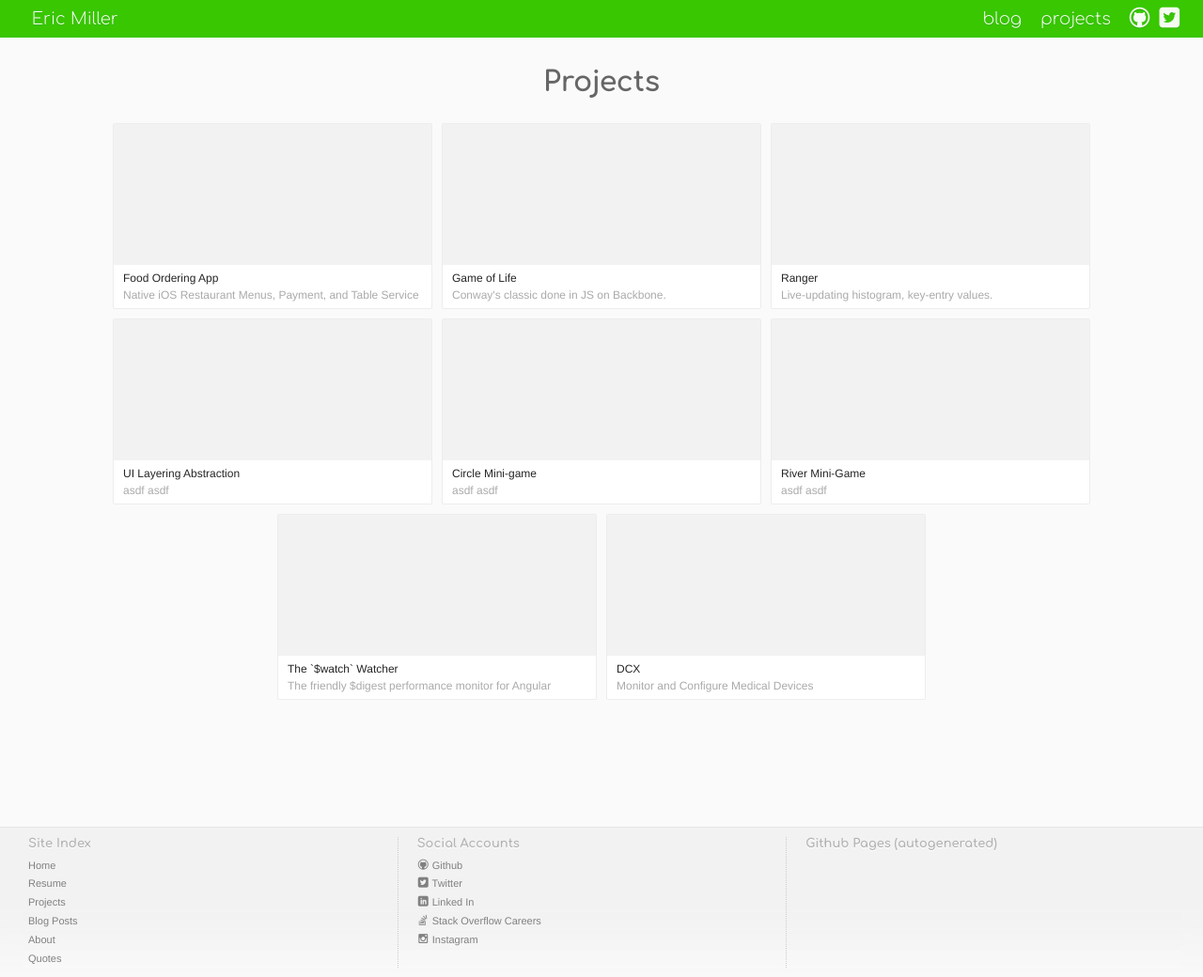
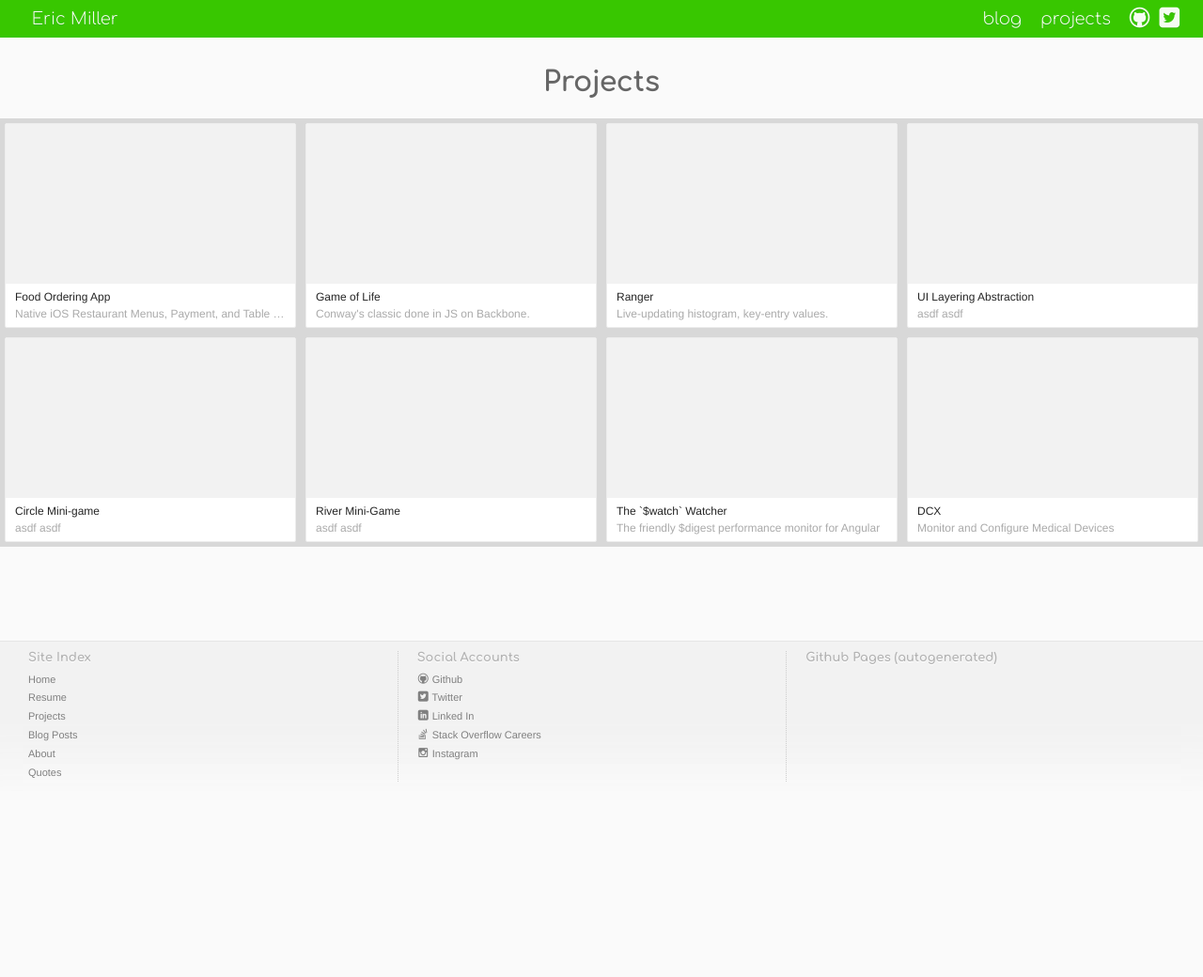
Before and after one commit to SimplGy/simplgy.github.io, a Jekyll site: the page built from projects/index.html, in a window 1280 px wide. Shown: the whole page at 94% size. Built offline with Jekyll 4.4.1, drawn with Linux system fonts in a browser that asks for light colours; after the commit the page ends 900 px from its top, so only the background shows below that.

Commit message:
Reeeeeally nice, precise responsive grid of cards

```diff
--- a/projects/index.html
+++ b/projects/index.html
@@ -3,8 +3,6 @@ categories:
 - projects
 title: Projects
 ---
-
-<div class="padder">
 
   <h2>Projects</h2>
 
@@ -13,8 +11,6 @@ title: Projects
       {% include li-project-card.html %}
     {% endfor %}
   </ol>
-
-</div>
 
 
 <!--
--- a/projects/projectsPage.css
+++ b/projects/projectsPage.css
@@ -10,43 +10,43 @@
       .projectsPage h2 {
         margin-bottom: 5px; } }
 
-.card {
-  max-width: 350px;
-  width: 33%; }
-  .card a {
-    margin: 3px; }
-  .card figure {
-    height: 150px; }
-  @media (min-width: 604px) and (max-width: 1024px) {
-    .card {
-      width: 50%; }
-      .card figure {
-        height: 120px; } }
-  @media (max-width: 603px) {
-    .card {
-      width: 100%; }
-      .card figure {
-        height: 100px; } }
-  @media (min-width: 1025px) {
-    .card a {
-      margin: 5px; } }
+.cards {
+  max-width: 1689.2px; }
+  .cards .card {
+    width: 100%;
+    max-width: 412px; }
+    .cards .card figure {
+      height: 120px; }
+    @media (min-width: 321px) {
+      .cards .card {
+        width: 50%; } }
+    @media (min-width: 865.2px) {
+      .cards .card {
+        width: 33%; }
+        .cards .card figure {
+          height: 170px; } }
+    @media (min-width: 1277.2px) {
+      .cards .card {
+        width: 25%; } }
 
 .cards {
   font-size: 0;
   text-align: center;
-  max-width: 1300px;
-  margin: 0 auto; }
+  margin: 0 auto;
+  background: rgba(0, 0, 0, 0.07); }
 
 .card {
   box-sizing: border-box;
   text-align: left;
-  display: inline-block; }
+  display: inline-block;
+  background: rgba(0, 0, 0, 0.07); }
   .card a {
     display: block;
     border-radius: 2px;
     border: 1px solid #ededed;
     background: white;
     overflow: hidden;
+    margin: 5px;
     -webkit-transition: all 0.15s ease-in-out;
     -moz-transition: all 0.15s ease-in-out;
     transition: all 0.15s ease-in-out; }
```
Also changed, not shown: projects/projectsPage.sass (+20 -17 lines), 1 other file.
